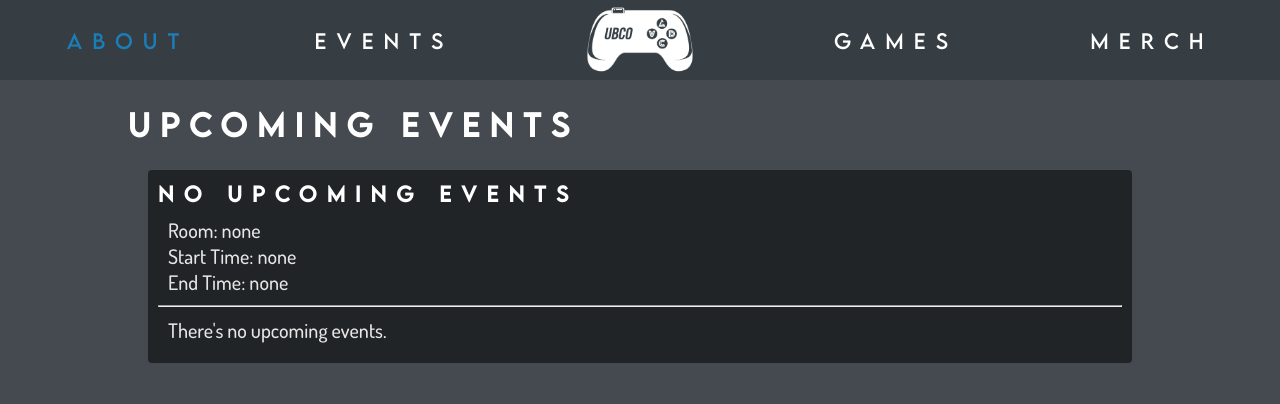
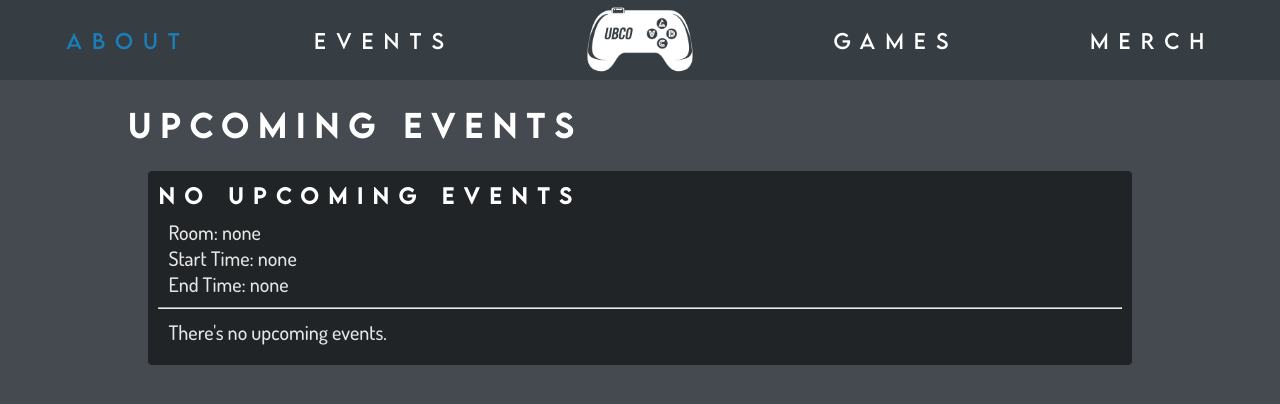
Before and after one commit to ubco-video-game-development-club/ubco-video-game-development-club.github.io, a Jekyll site: the page built from events.html, in a window 1280 px wide. Shown: the top 404 px of the page. Built offline with Jekyll 4.4.1, drawn with Linux system fonts in a browser that asks for light colours.

Commit message:
Made font size scale with screen

```diff
--- a/stylesheets/default.scss
+++ b/stylesheets/default.scss
@@ -163,7 +163,7 @@
   height: 100vh;
   width: 100%;
   font-family: vgdc-title;
-  font-size: 20px;
+  font-size: 2.25vmin;
   letter-spacing: 10px;
   color: white;
   background-color: #444a4f;
```
